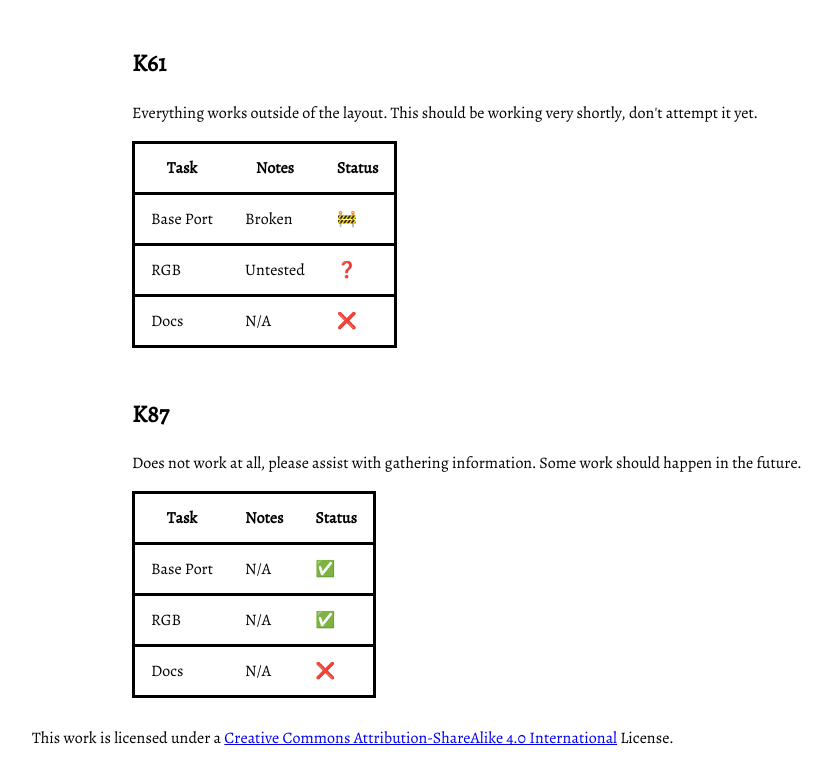
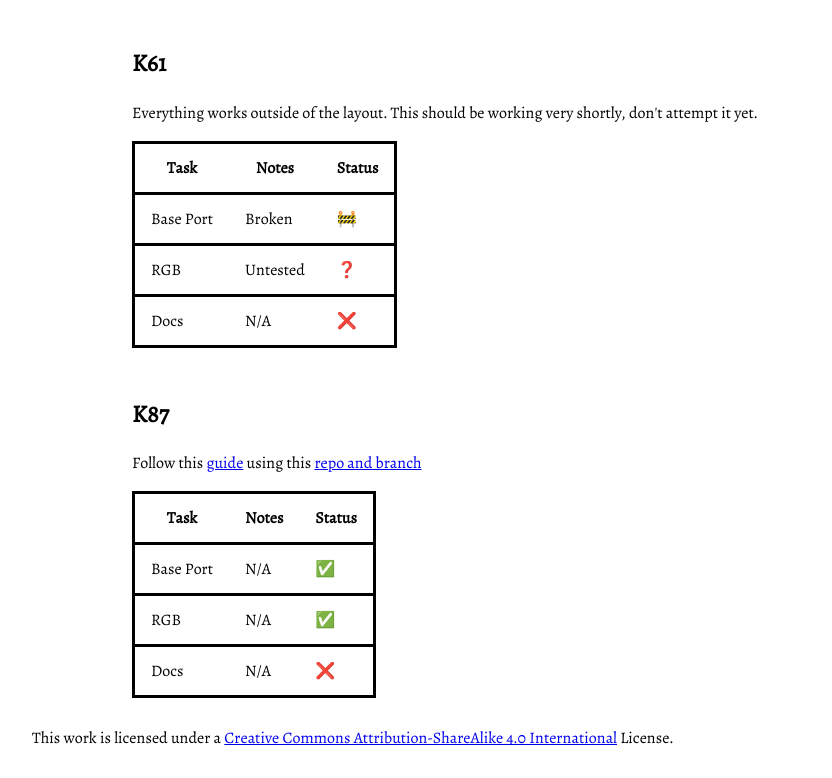
Before and after one commit to wormier-docs/wormier-docs.github.io, an Eleventy site: page status.html in a window 1280 px wide. Shown: the part 584-1362 px from the top of the page, without its empty margins (148-980 px from the left). Built offline with nearby package versions, Linux system fonts and the light colour scheme; Eleventy itself is replaced by a stand-in of ours; files that its build step writes are made by us from their sources.

Commit message:
Add tutorial for K87 to status page.

```diff
--- a/status.html
+++ b/status.html
@@ -56,7 +56,7 @@ title: Status
 	</table>
 
 	<h2>K87</h2>
-	<p>Does not work at all, please assist with gathering information. Some work should happen in the future.</p>
+	<p>Follow this <a href="https://www.youtube.com/watch?v=2MHtLEiXaXg">guide</a> using this <a href="https://github.com/SonixQMK/qmk_firmware/tree/k87_backlight_test">repo and branch</a></p>
 	<table>
 		<tr>
 			<th>Task</th>
```
